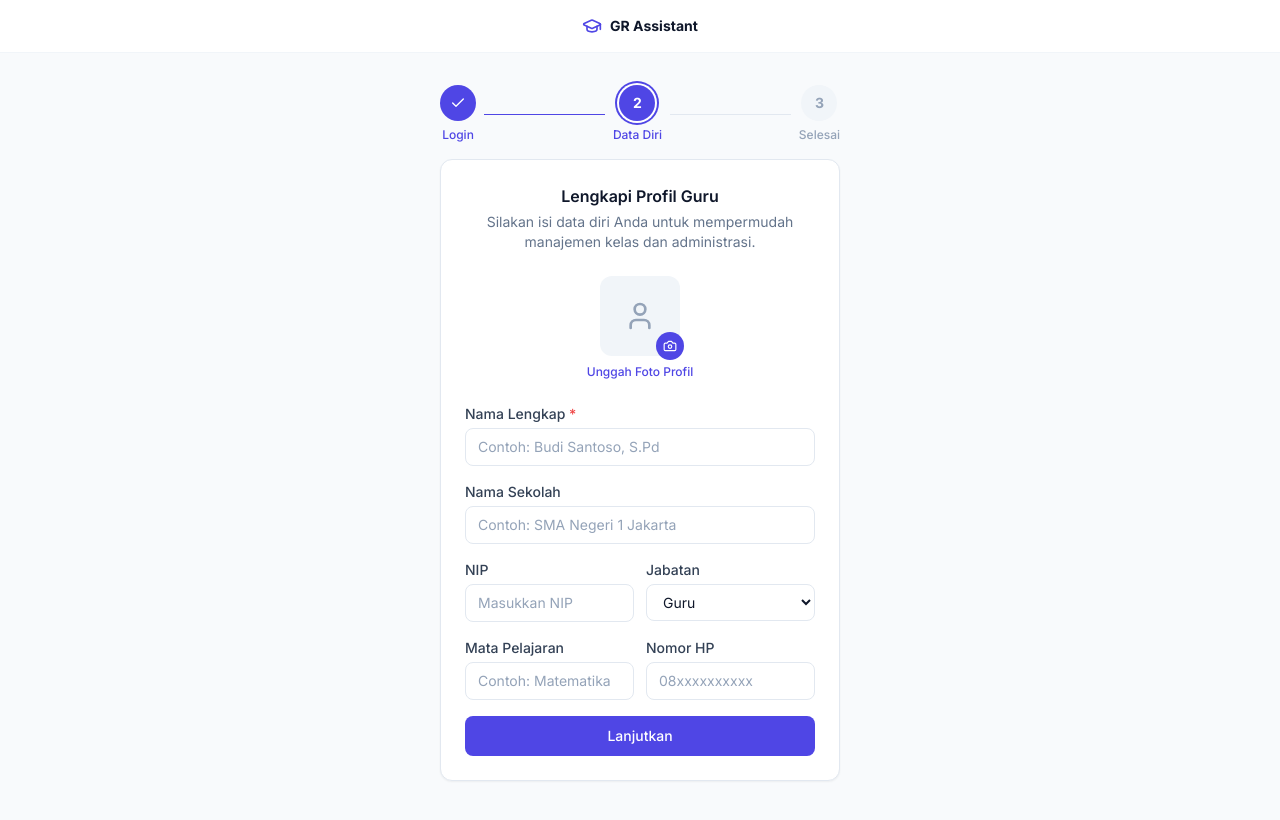
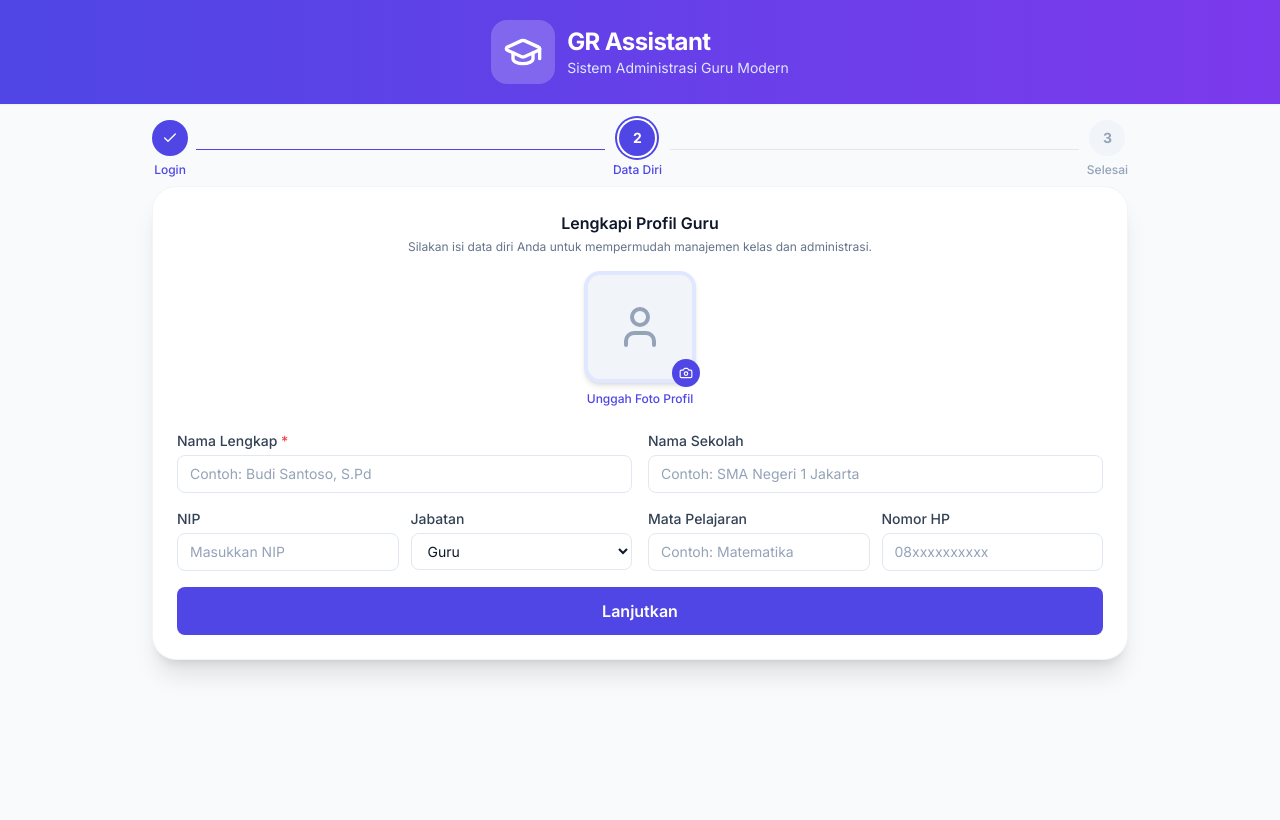
Before and after one commit to grkziwii19/Beginner-Project, a Next.js app: page /onboarding in a window 1280 px wide. Built offline with nearby package versions, Linux system fonts and the light colour scheme; no server answers.

Commit message:
Up perbaikan8

```diff
--- a/src/app/onboarding/page.tsx
+++ b/src/app/onboarding/page.tsx
@@ -96,17 +96,26 @@ export default function OnboardingPage() {
   }
 
   return (
-    <div className="min-h-screen bg-slate-50">
-      {/* Header */}
-      <div className="bg-white border-b border-slate-100 py-4">
-        <div className="flex items-center justify-center gap-2">
-          <GraduationCap className="w-5 h-5 text-indigo-600" />
-          <span className="font-bold text-slate-900 text-sm">GR Assistant</span>
+  <div className="min-h-screen bg-slate-50">
+    {/* Header */}
+  <div className="bg-gradient-to-r from-indigo-600 to-violet-600 py-5 shadow-sm">
+    <div className="flex items-center justify-center gap-3">
+        <div className="bg-white/20 p-3 rounded-2xl">
+          <GraduationCap className="w-10 h-10 text-white" />
         </div>
-      </div>
+        <div>
+            <h1 className="text-2xl font-extrabold text-white tracking-tight">
+              GR Assistant
+          </h1>
+          <p className="text-indigo-100 text-sm">
+            Sistem Administrasi Guru Modern
+          </p>
+        </div>
+    </div>
+  </div>
 
       {/* Stepper */}
-      <div className="max-w-md mx-auto pt-8 pb-4 px-6">
+      <div className="max-w-5xl mx-auto pt-4 pb-2 px-6">
         <div className="flex items-center justify-between">
           {/* Step 1 - done */}
           <div className="flex flex-col items-center gap-1.5">
@@ -141,12 +150,12 @@ export default function OnboardingPage() {
       </div>
 
       {/* Content */}
-      <div className="max-w-md mx-auto px-6 pb-10">
+      <div className="max-w-5xl mx-auto px-6 pb-4">
         {step === 2 && (
-          <div className="card p-6">
-            <div className="text-center mb-6">
+          <div className="bg-white rounded-3xl shadow-xl border border-slate-100 p-6">
+            <div className="text-center mb-4">
               <h1 className="font-semibold text-slate-900">Lengkapi Profil Guru</h1>
-              <p className="text-sm text-slate-500 mt-1">
+              <p className="text-xs text-slate-500 mt-1">
                 Silakan isi data diri Anda untuk mempermudah manajemen kelas dan administrasi.
               </p>
             </div>
@@ -154,11 +163,11 @@ export default function OnboardingPage() {
             {/* Photo upload */}
             <div className="flex flex-col items-center mb-6">
               <div className="relative">
-                <div className="w-20 h-20 rounded-xl bg-slate-100 flex items-center justify-center overflow-hidden">
+                <div className="w-28 h-28 rounded-2xl border-4 border-indigo-100 shadow-md bg-slate-100 flex items-center justify-center overflow-hidden">
                   {photoPreview ? (
                     <img src={photoPreview} alt="Preview" className="w-full h-full object-cover" />
                   ) : (
-                    <User className="w-8 h-8 text-slate-400" />
+                    <User className="w-12 h-12 text-slate-400" />
                   )}
                 </div>
                 <label className="absolute -bottom-1 -right-1 w-7 h-7 bg-indigo-600 rounded-full flex items-center justify-center cursor-pointer">
@@ -172,7 +181,7 @@ export default function OnboardingPage() {
               </label>
             </div>
 
-            <div className="space-y-4">
+            <div className="grid grid-cols-2 gap-4">
               <div>
                 <label className="label">Nama Lengkap <span className="text-red-500">*</span></label>
                 <input
@@ -240,7 +249,7 @@ export default function OnboardingPage() {
                 </div>
               )}
 
-              <button onClick={handleSubmit} disabled={loading} className="btn-primary w-full justify-center py-2.5">
+              <button onClick={handleSubmit} disabled={loading} className="btn-primary col-span-2 w-full justify-center py-3 text-base font-semibold">
                 {loading ? 'Menyimpan...' : 'Lanjutkan'}
               </button>
             </div>
```
